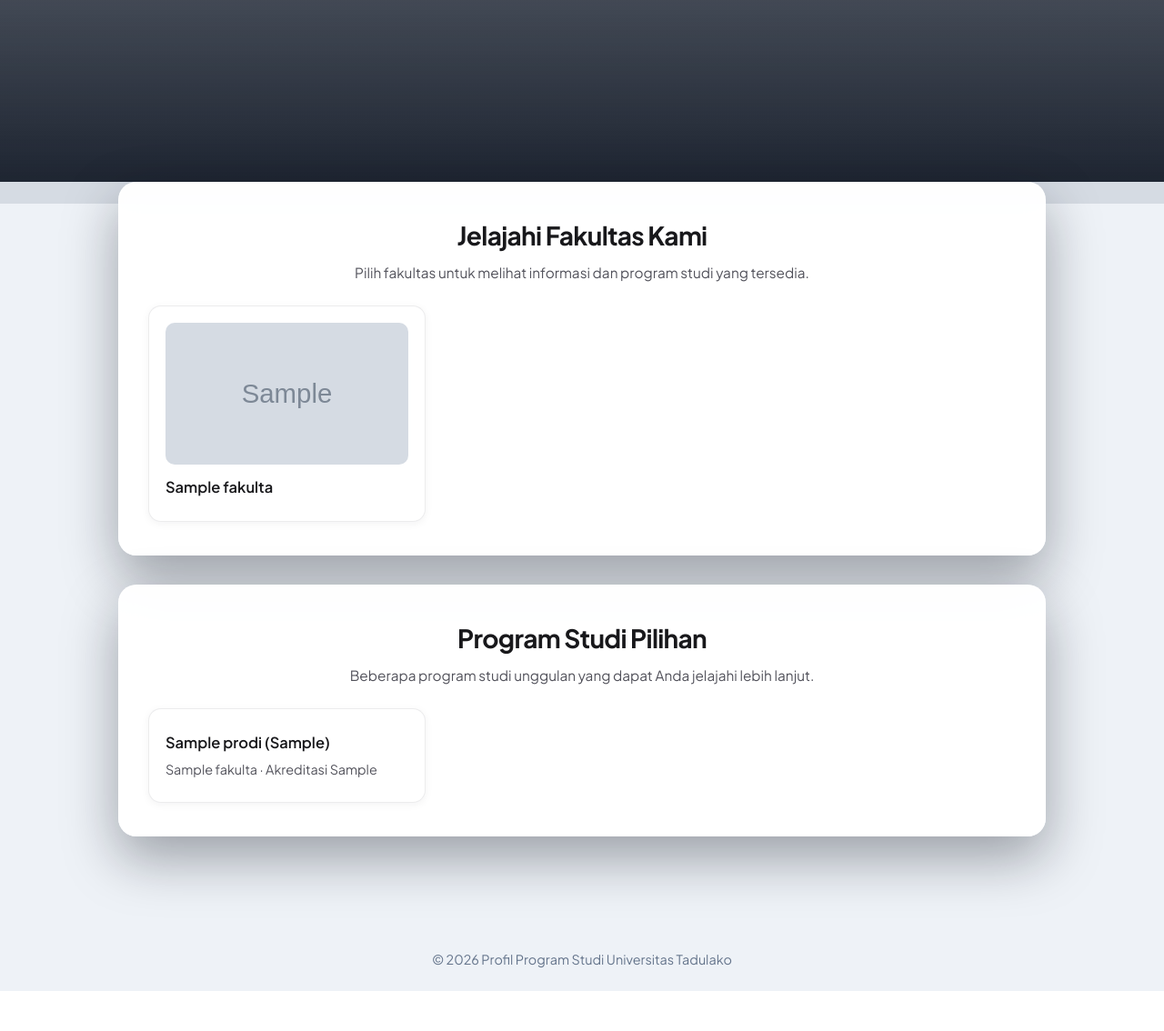
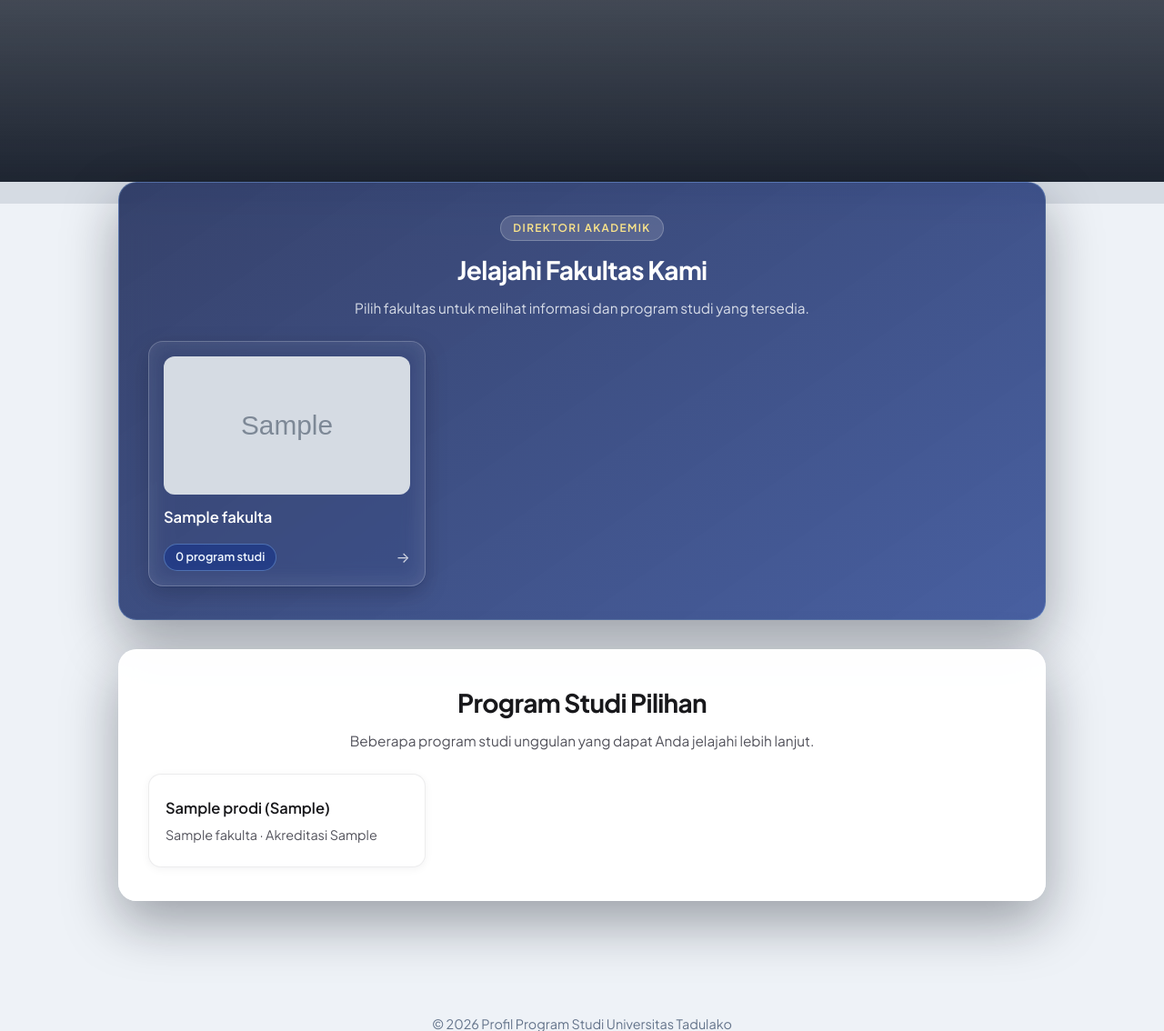
Before and after one commit to faldiandika/TUBES_RPL, a PHP site: page / in a window 1280 px wide. Shown: the part 600-1734 px from the top of the page at 91% size. Before the commit the page ends 1690 px from the top, so only its background shows below. Run offline with PHP 8.4, Linux system fonts and the light colour scheme; tables that the repository leaves empty or names only in its code hold one stand-in row (values such as "Sample post"); grey boxes marked "Sample" are stand-in pictures.

Commit message:
Update tampilan facult klasik dan gaya CSS

```diff
--- a/app/views/home/index.php
+++ b/app/views/home/index.php
@@ -1,5 +1,24 @@
 <?php
 $heroFoto = !empty($profil['foto']) ? e(img_url($profil['foto'])) : '';
+
+if (!function_exists('singkatan_fakultas_home')) {
+    function singkatan_fakultas_home(string $nama): string
+    {
+        if (preg_match('/\(([A-Z]{2,8})\)/', $nama, $m)) {
+            return $m[1];
+        }
+        $kata = preg_split('/\s+/', trim($nama));
+        $huruf = '';
+        foreach ($kata as $k) {
+            $bersih = preg_replace('/[^A-Za-z]/', '', $k);
+            if ($bersih !== '' && !in_array(strtolower($bersih), ['dan', 'ilmu', 'teknik', 'fakultas'])) {
+                $huruf .= strtoupper($bersih[0]);
+            }
+            if (strlen($huruf) >= 3) break;
+        }
+        return $huruf !== '' ? $huruf : 'UNT';
+    }
+}
 ?>
 <div class="home-page <?= $heroFoto ? 'has-hero-bg' : '' ?>">
     <?php if ($heroFoto): ?>
@@ -20,18 +39,35 @@ $heroFoto = !empty($profil['foto']) ? e(img_url($profil['foto'])) : '';
     </section>
 
     <div class="home-foreground">
-        <section id="jelajahi-fakultas" class="surface-section slide-panel reveal-on-scroll">
+        <section id="jelajahi-fakultas" class="surface-section home-fakultas-blue slide-panel reveal-on-scroll">
             <div class="section-head">
+                <span class="blue-section-eyebrow">Direktori Akademik</span>
                 <h2>Jelajahi Fakultas Kami</h2>
                 <p>Pilih fakultas untuk melihat informasi dan program studi yang tersedia.</p>
             </div>
-            <div class="grid">
+            <div class="grid home-fakultas-grid">
                 <?php foreach ($fakultas as $f): ?>
-                    <a class="card smooth-link" href="index.php?c=prodi&fakultas=<?= (int)$f['id'] ?>">
-                        <?php if (!empty($f['foto'])): ?>
-                            <img class="card-img" src="<?= e(img_url($f['foto'])) ?>" alt="<?= e($f['nama']) ?>">
-                        <?php endif; ?>
-                        <h3><?= e($f['nama']) ?></h3>
+                    <?php
+                    $jmlProdi = (int)($f['jumlah_prodi'] ?? 0);
+                    $singkatan = singkatan_fakultas_home((string)$f['nama']);
+                    ?>
+                    <a class="home-fakultas-card smooth-link" href="index.php?c=prodi&fakultas=<?= (int)$f['id'] ?>">
+                        <div class="home-fakultas-media">
+                            <?php if (!empty($f['foto'])): ?>
+                                <img src="<?= e(img_url($f['foto'])) ?>" alt="<?= e($f['nama']) ?>">
+                            <?php else: ?>
+                                <div class="home-fakultas-placeholder">
+                                    <span><?= e($singkatan) ?></span>
+                                </div>
+                            <?php endif; ?>
+                        </div>
+                        <div class="home-fakultas-body">
+                            <h3><?= e($f['nama']) ?></h3>
+                            <div class="home-fakultas-foot">
+                                <span class="home-prodi-badge"><?= $jmlProdi ?> program studi</span>
+                                <span class="home-card-arrow">&rarr;</span>
+                            </div>
+                        </div>
                     </a>
                 <?php endforeach; ?>
             </div>
--- a/app/views/layout/header.php
+++ b/app/views/layout/header.php
@@ -11,7 +11,7 @@ $mainClass = ($currentC === 'home') ? 'main-home' : 'container';
     <link rel="preconnect" href="https://fonts.googleapis.com">
     <link rel="preconnect" href="https://fonts.gstatic.com" crossorigin>
     <link href="https://fonts.googleapis.com/css2?family=Plus+Jakarta+Sans:wght@400;500;600;700&display=swap" rel="stylesheet">
-    <link rel="stylesheet" href="public/css/style.css">
+    <link rel="stylesheet" href="public/css/style.css?v=3">
 </head>
 <body class="<?= $currentC === 'home' ? 'is-home' : '' ?>">
 <header class="nav-wrap">
--- a/public/css/style.css
+++ b/public/css/style.css
@@ -1520,3 +1520,152 @@ body:not(.is-home):not(.admin-body) .footer {
         padding-bottom: 4px;
     }
 }
+
+/* ==========================================================================
+   Tema Biru Transparan pada "Jelajahi Fakultas Kami" di Beranda
+   ========================================================================== */
+.home-fakultas-grid {
+    display: grid;
+    grid-template-columns: repeat(auto-fill, minmax(270px, 1fr));
+    gap: 20px;
+}
+.surface-section.home-fakultas-blue {
+    background: linear-gradient(
+        145deg,
+        rgba(23, 37, 84, 0.86) 0%,
+        rgba(30, 58, 138, 0.80) 100%
+    );
+    backdrop-filter: blur(18px);
+    -webkit-backdrop-filter: blur(18px);
+    border: 1px solid rgba(147, 197, 253, 0.28);
+    color: #ffffff;
+}
+
+.blue-section-eyebrow {
+    display: inline-block;
+    padding: 4px 13px;
+    border-radius: 999px;
+    background: rgba(255, 255, 255, 0.14);
+    border: 1px solid rgba(255, 255, 255, 0.22);
+    font-size: 0.74rem;
+    font-weight: 600;
+    letter-spacing: 0.12em;
+    text-transform: uppercase;
+    color: #fde68a;
+    margin-bottom: 10px;
+}
+
+.home-fakultas-blue .section-head h2 {
+    color: #ffffff;
+}
+
+.home-fakultas-blue .section-head p {
+    color: rgba(241, 245, 249, 0.86);
+}
+
+.home-fakultas-card {
+    display: flex;
+    flex-direction: column;
+    justify-content: space-between;
+    text-decoration: none;
+    color: #ffffff;
+    background: rgba(255, 255, 255, 0.12);
+    backdrop-filter: blur(12px);
+    -webkit-backdrop-filter: blur(12px);
+    border: 1px solid rgba(255, 255, 255, 0.2);
+    border-radius: 16px;
+    padding: 16px;
+    overflow: hidden;
+    box-shadow: 0 8px 24px rgba(6, 11, 24, 0.22);
+    transition: transform 0.26s cubic-bezier(0.22, 1, 0.36, 1),
+                background-color 0.26s ease,
+                border-color 0.26s ease,
+                box-shadow 0.26s ease;
+}
+
+.home-fakultas-card:hover {
+    transform: translateY(-5px);
+    background: rgba(255, 255, 255, 0.2);
+    border-color: rgba(147, 197, 253, 0.65);
+    box-shadow: 0 18px 36px rgba(6, 11, 24, 0.36);
+}
+
+.home-fakultas-media {
+    width: 100%;
+    height: 152px;
+    margin-bottom: 14px;
+    overflow: hidden;
+    border-radius: 12px;
+}
+
+.home-fakultas-media img {
+    width: 100%;
+    height: 152px;
+    max-width: 100%;
+    object-fit: cover;
+    display: block;
+    transition: transform 0.35s ease;
+}
+
+.home-fakultas-card:hover .home-fakultas-media img {
+    transform: scale(1.04);
+}
+
+.home-fakultas-placeholder {
+    width: 100%;
+    height: 152px;
+    border-radius: 12px;
+    background: linear-gradient(135deg, rgba(30, 58, 138, 0.82), rgba(15, 23, 42, 0.88));
+    border: 1px solid rgba(255, 255, 255, 0.16);
+    display: flex;
+    align-items: center;
+    justify-content: center;
+}
+
+.home-fakultas-placeholder span {
+    font-size: 1.65rem;
+    font-weight: 700;
+    letter-spacing: 0.08em;
+    color: #ffffff;
+    text-shadow: 0 2px 12px rgba(0, 0, 0, 0.35);
+}
+
+.home-fakultas-body h3 {
+    margin: 0 0 12px;
+    font-size: 1.04rem;
+    font-weight: 600;
+    line-height: 1.38;
+    color: #ffffff;
+}
+
+.home-fakultas-foot {
+    display: flex;
+    justify-content: space-between;
+    align-items: center;
+    gap: 8px;
+    margin-top: auto;
+    padding-top: 6px;
+}
+
+.home-prodi-badge {
+    display: inline-flex;
+    align-items: center;
+    padding: 4px 12px;
+    border-radius: 999px;
+    font-size: 0.8rem;
+    font-weight: 600;
+    color: #eff6ff;
+    background: rgba(30, 58, 138, 0.72);
+    border: 1px solid rgba(147, 197, 253, 0.38);
+}
+
+.home-card-arrow {
+    font-size: 1rem;
+    color: rgba(255, 255, 255, 0.78);
+    transition: transform 0.22s ease, color 0.22s ease;
+}
+
+.home-fakultas-card:hover .home-card-arrow {
+    transform: translateX(4px);
+    color: #ffffff;
+}
```
